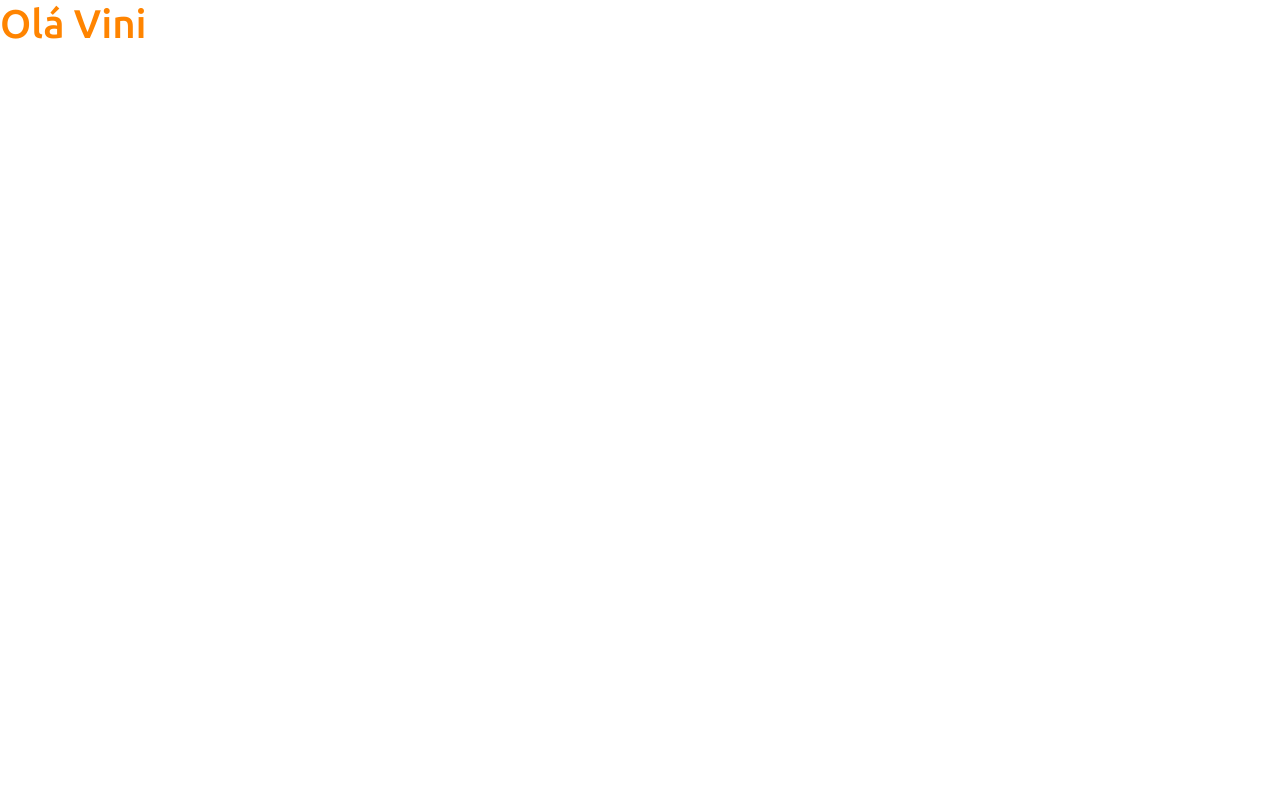
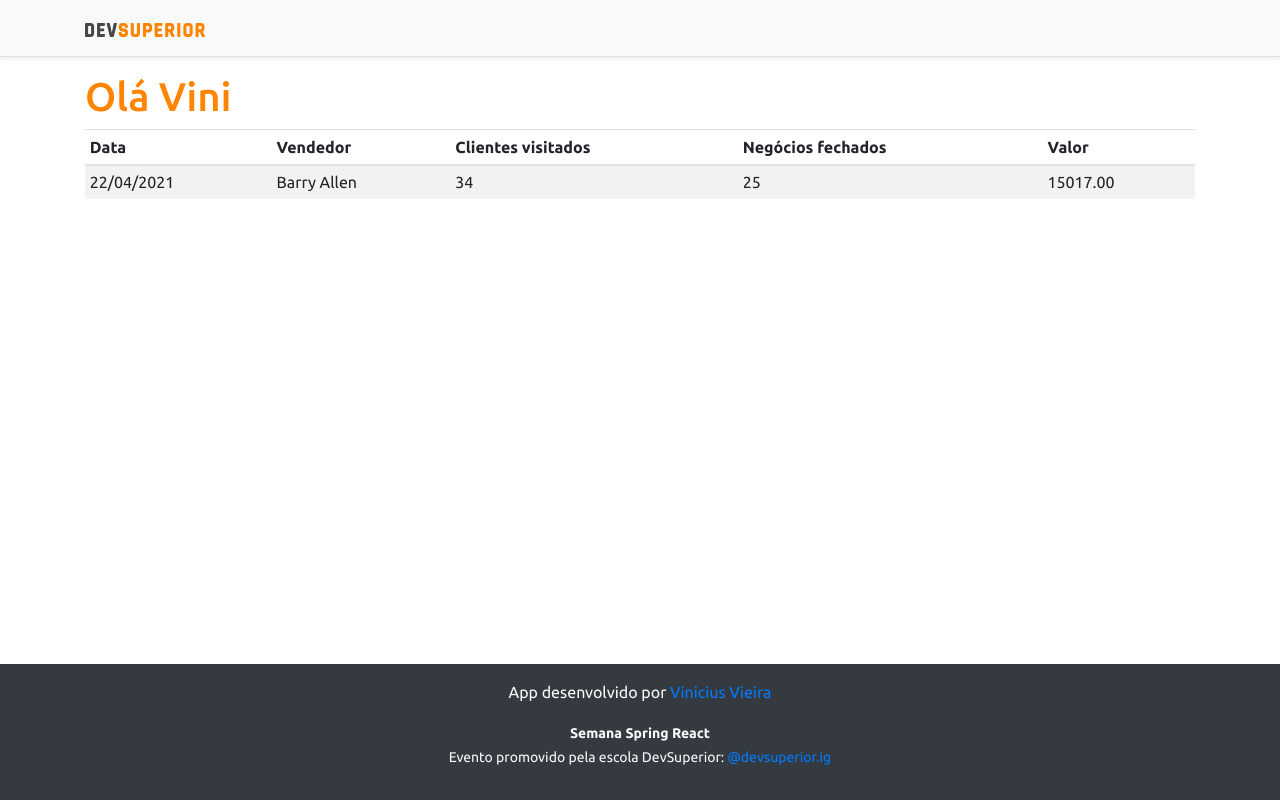
Before and after one commit to Vinicius-Vieira-95/projeto-sds3, a React (Create React App) app in the folder frontend/: page / in a window 1280 px wide. Built offline with nearby package versions, Linux system fonts and the light colour scheme.

Commit message:
Basic static components

```diff
--- a/frontend/src/App.tsx
+++ b/frontend/src/App.tsx
@@ -1,11 +1,19 @@
 
-
+import NavBar from "components/NavBar";
+import Footer from 'components/Footer';
+import DataTable from 'components/DataTable';
 
 function App() {
   return (
-    <div>
-      <h1 className="text-primary">Olá Vini</h1>
-    </div>
+    <>
+      <NavBar />
+      <div className= "container">
+        <h1 className="text-primary">Olá Vini</h1>
+
+        <DataTable />
+      </div>
+      <Footer/>
+    </>
   );
 }
 
--- /dev/null
+++ b/frontend/src/components/DataTable/index.tsx
@@ -0,0 +1,28 @@
+function DataTable() {
+    return (
+        <div className="table-responsive">
+            <table className="table table-striped table-sm">
+                <thead>
+                    <tr>
+                        <th>Data</th>
+                        <th>Vendedor</th>
+                        <th>Clientes visitados</th>
+                        <th>Negócios fechados</th>
+                        <th>Valor</th>
+                    </tr>
+                </thead>
+                <tbody>
+                    <tr>
+                        <td>22/04/2021</td>
+                        <td>Barry Allen</td>
+                        <td>34</td>
+                        <td>25</td>
+                        <td>15017.00</td>
+                    </tr>
+                </tbody>
+            </table>
+        </div>
+    );
+}
+
+export default DataTable;
--- /dev/null
+++ b/frontend/src/components/Footer/index.tsx
@@ -0,0 +1,13 @@
+function Footer() {
+    return (
+        <footer className="footer mt-auto py-3 bg-dark">
+            <div className="container">
+                <p className="text-light">App desenvolvido por <a href="https://github.com/Vinicius-Vieira-95" target="_blank" rel="noreferrer">Vinicius Vieira</a></p>
+                <p className="text-light"><small><strong>Semana Spring React</strong><br />
+            Evento promovido pela escola DevSuperior: <a href="https://instagram.com/devsuperior.ig" target="_blank" rel="noreferrer">@devsuperior.ig</a></small></p>
+            </div>
+        </footer>
+    );
+}
+
+export default Footer;
--- /dev/null
+++ b/frontend/src/components/NavBar/index.tsx
@@ -0,0 +1,15 @@
+import ImgDsDark from 'assets/img/ds_dark.svg';
+
+function NavBar() {
+    return (
+        <div className="d-flex flex-column flex-md-row align-items-center p-3 px-md-4 mb-3 bg-light border-bottom shadow-sm">
+            <div className="container">
+                <nav className="my-2 my-md-0 mr-md-3">
+                    <img src={ImgDsDark} alt="DevSuperior" width="120" />
+                </nav>
+            </div>
+        </div>
+    );
+}
+
+export default NavBar;
```
Also changed, not shown: frontend/src/assets/img/ds_dark.svg (added).
